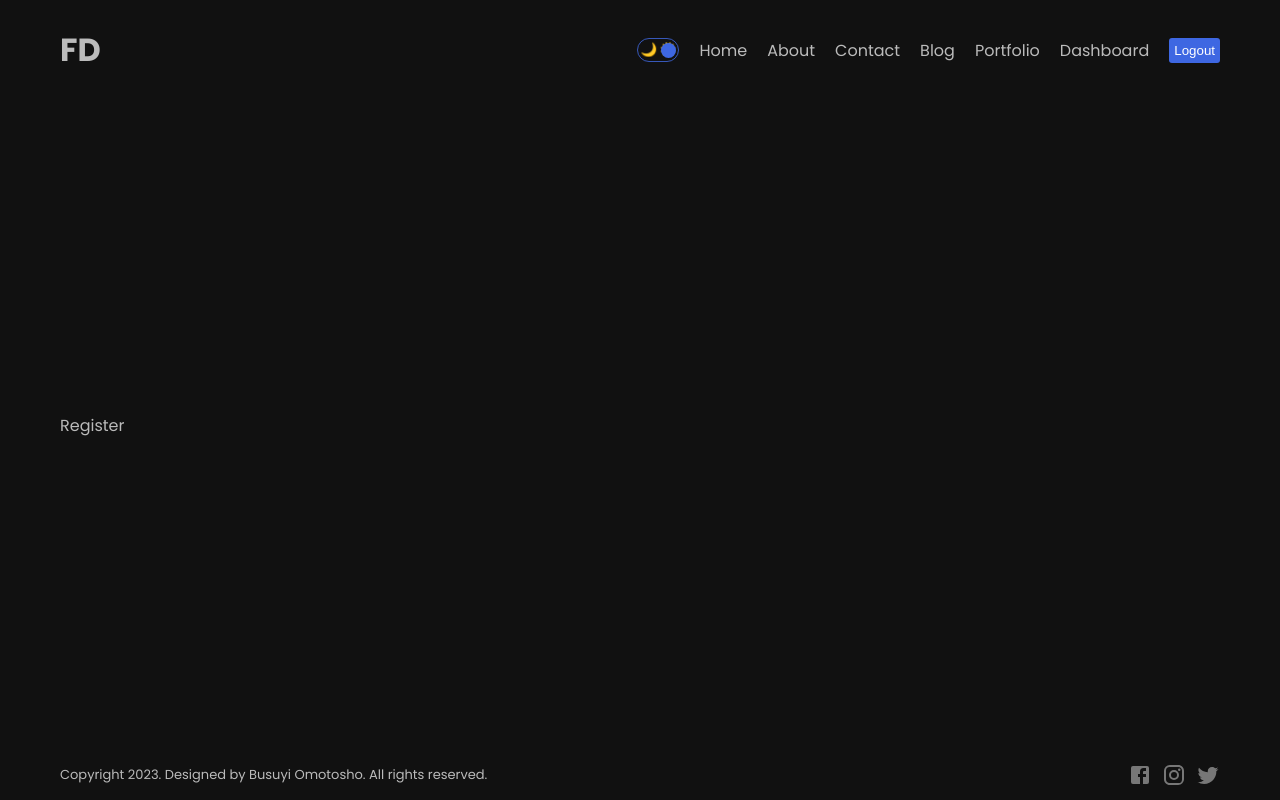
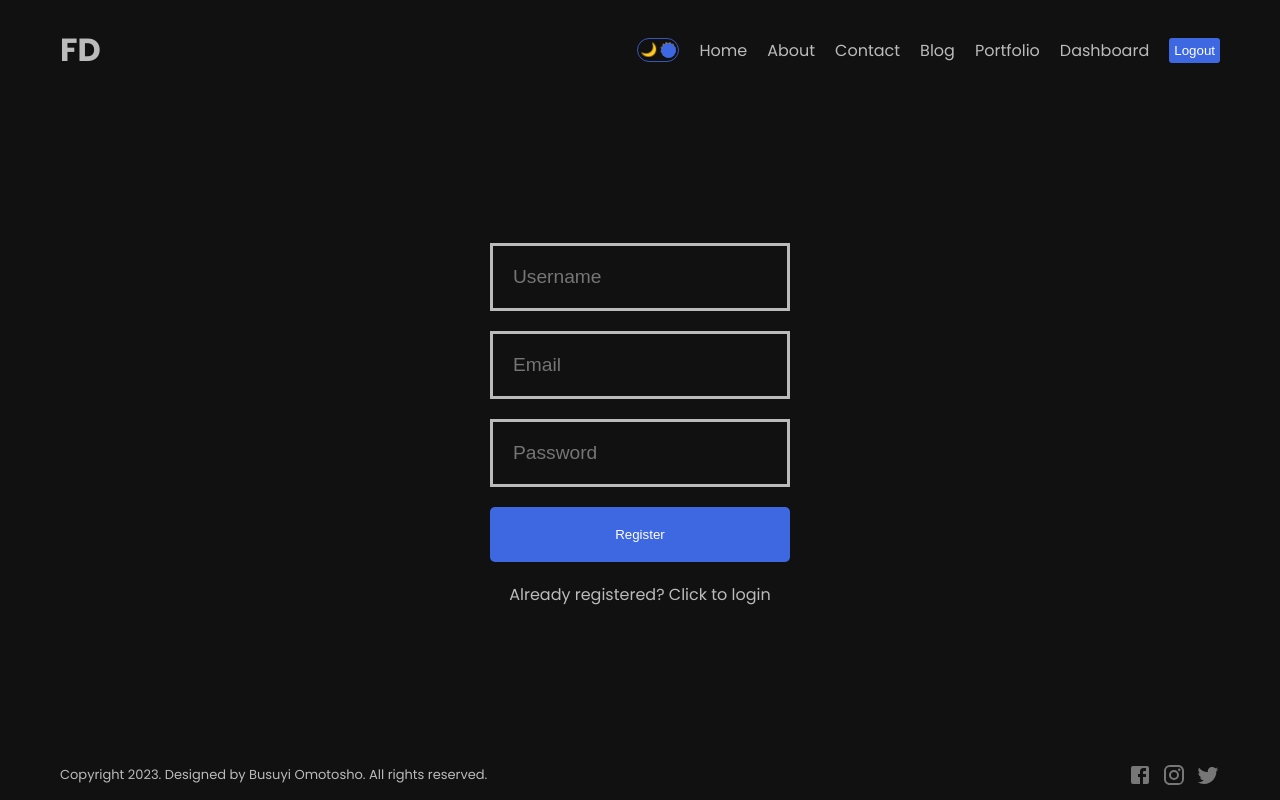
Before and after one commit to busuyiomotosho/nextjs-fullstack-tutorial, a Next.js app: page /dashboard/register in a window 1280 px wide. Built offline with nearby package versions, Linux system fonts and the light colour scheme.

Commit message:
Added local authentication

```diff
--- a/package.json
+++ b/package.json
@@ -13,6 +13,7 @@
     "@emotion/styled": "^11.11.0",
     "@mui/icons-material": "^5.11.16",
     "@mui/material": "^5.13.4",
+    "bcryptjs": "^2.4.3",
     "eslint": "8.41.0",
     "eslint-config-next": "13.4.4",
     "mongoose": "6.11.1",
--- a/src/app/dashboard/(auth)/login/page.module.css
+++ b/src/app/dashboard/(auth)/login/page.module.css
@@ -0,0 +1,39 @@
+.container {
+  display: flex;
+  align-items: center;
+  justify-content: center;
+  flex-direction: column;
+  gap: 20px;
+}
+
+.form {
+  width: 300px;
+  display: flex;
+  flex-direction: column;
+  align-items: center;
+  gap: 20px;
+}
+
+.input {
+  padding: 20px;
+  background-color: transparent;
+  width: 300px;
+  outline: none;
+  color: #bbb;
+  border: 3px solid #bbb;
+  font-size: 1.2rem;
+}
+
+.button {
+  padding: 20px;
+  cursor: pointer;
+  background-color: #3e67e2;
+  border: none;
+  border-radius: 5px;
+  width: 300px;
+  color: #fff;
+}
+
+.button:hover {
+  background-color: #5478e3;
+}
--- a/src/app/dashboard/(auth)/register/page.jsx
+++ b/src/app/dashboard/(auth)/register/page.jsx
@@ -1,7 +1,64 @@
-import React from "react";
+"use client";
+import React, { useState } from "react";
+import styles from "./page.module.css";
+import Link from "next/link";
+import { useRouter } from "next/navigation";
 
 function Register() {
-  return <div>Register</div>;
+  const [err, setErr] = useState(false);
+  const router = useRouter();
+  const handleSubmit = async (e) => {
+    e.preventDefault();
+    const username = e.target[0].value;
+    const email = e.target[1].value;
+    const password = e.target[2].value;
+
+    try {
+      const res = await fetch("/api/auth/register", {
+        method: "POST",
+        headers: {
+          "Content-Type": "application/json",
+        },
+        body: JSON.stringify({
+          username,
+          email,
+          password,
+        }),
+      });
+
+      res.status === 201 &&
+        router.push("/dashboard/login?success=Account has been created!");
+    } catch (err) {
+      setErr(true);
+    }
+  };
+  return (
+    <div className={styles.container}>
+      <form className={styles.form} onSubmit={handleSubmit}>
+        <input
+          type="text"
+          placeholder="Username"
+          className={styles.input}
+          required
+        />
+        <input
+          type="email"
+          placeholder="Email"
+          className={styles.input}
+          required
+        />
+        <input
+          type="password"
+          placeholder="Password"
+          className={styles.input}
+          required
+        />
+        <button className={styles.button}>Register</button>
+      </form>
+      {err && "Something went wrong"}
+      <Link href="/dashboard/login">Already registered? Click to login</Link>
+    </div>
+  );
 }
 
 export default Register;
--- a/src/app/dashboard/(auth)/register/page.module.css
+++ b/src/app/dashboard/(auth)/register/page.module.css
@@ -0,0 +1,39 @@
+.container {
+  display: flex;
+  align-items: center;
+  justify-content: center;
+  flex-direction: column;
+  gap: 20px;
+}
+
+.form {
+  width: 300px;
+  display: flex;
+  flex-direction: column;
+  align-items: center;
+  gap: 20px;
+}
+
+.input {
+  padding: 20px;
+  background-color: transparent;
+  width: 300px;
+  outline: none;
+  color: #bbb;
+  border: 3px solid #bbb;
+  font-size: 1.2rem;
+}
+
+.button {
+  padding: 20px;
+  cursor: pointer;
+  background-color: #3e67e2;
+  border: none;
+  border-radius: 5px;
+  width: 300px;
+  color: #fff;
+}
+
+.button:hover {
+  background-color: #5478e3;
+}
```
Also changed, not shown: src/app/api/auth/[...nextauth]/route.js (+31 -0 lines), src/app/api/auth/register/route.js (added, +21 -0 lines), src/app/dashboard/(auth)/login/page.jsx (+21 -0 lines), 1 other file (tests, documents, lock files or other folders).
